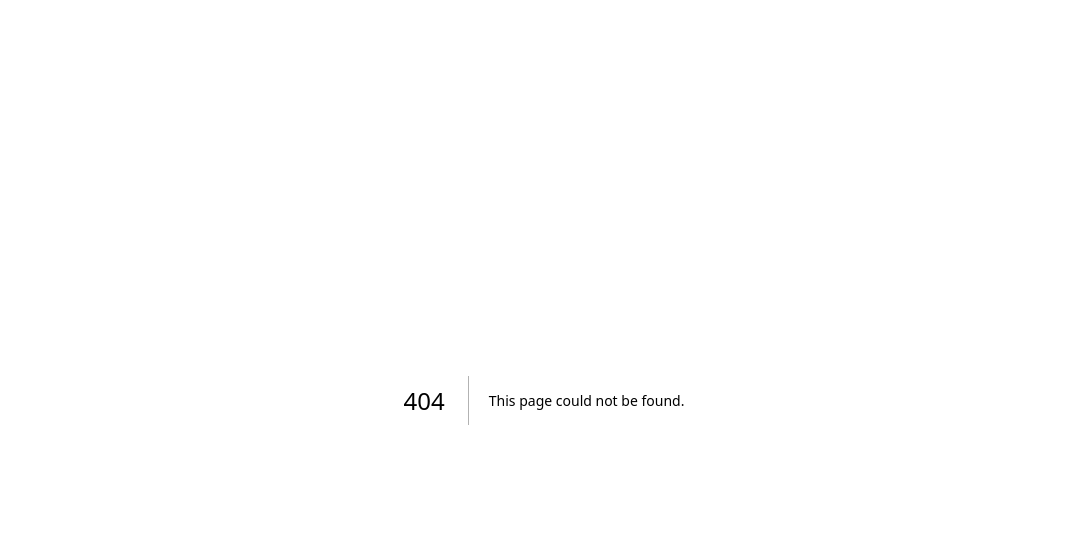
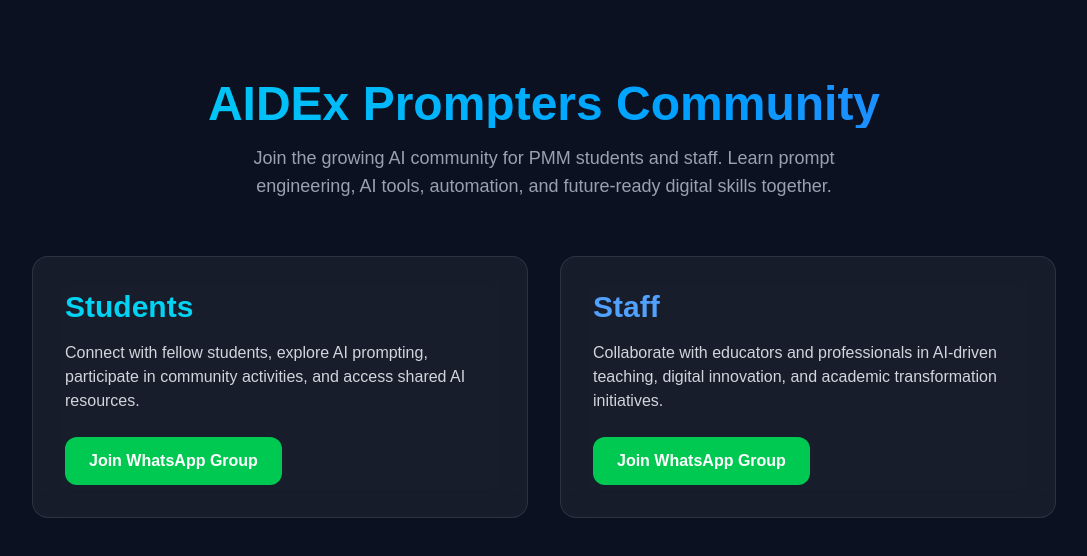
Before and after one commit to azizinoran/aidex, a Next.js app: page /aidex-prompters-community in a window 1280 px wide. Before the commit this address had no page. Shown: the top 556 px of the page, without its empty margins (96-1183 px from the left). Built offline with nearby package versions, Linux system fonts and the light colour scheme.

Commit message:
Update navbar

```diff
--- /dev/null
+++ b/app/aidex-prompters-community/page.tsx
@@ -0,0 +1,72 @@
+export default function AIDExPromptersCommunityPage() {
+  return (
+    <div className="min-h-screen bg-[#0B1120] text-white px-6 py-20">
+
+      <div className="max-w-5xl mx-auto">
+
+        {/* TITLE */}
+        <div className="text-center mb-14">
+          <h1 className="text-5xl font-bold mb-4 bg-gradient-to-r from-cyan-400 to-blue-500 bg-clip-text text-transparent">
+            AIDEx Prompters Community
+          </h1>
+
+          <p className="text-gray-400 text-lg max-w-2xl mx-auto">
+            Join the growing AI community for PMM students and staff.
+            Learn prompt engineering, AI tools, automation, and future-ready digital skills together.
+          </p>
+        </div>
+
+        {/* CARDS */}
+        <div className="grid md:grid-cols-2 gap-8">
+
+          {/* STUDENT */}
+          <div className="bg-white/5 border border-white/10 rounded-2xl p-8 backdrop-blur-lg hover:border-cyan-400 transition">
+
+            <h2 className="text-3xl font-bold mb-4 text-cyan-400">
+              Students
+            </h2>
+
+            <p className="text-gray-300 mb-6">
+              Connect with fellow students, explore AI prompting,
+              participate in community activities, and access shared AI resources.
+            </p>
+
+            <a
+              href="https://chat.whatsapp.com/"
+              target="_blank"
+              className="inline-block bg-green-500 hover:bg-green-600 px-6 py-3 rounded-xl font-semibold transition"
+            >
+              Join WhatsApp Group
+            </a>
+
+          </div>
+
+          {/* STAFF */}
+          <div className="bg-white/5 border border-white/10 rounded-2xl p-8 backdrop-blur-lg hover:border-blue-400 transition">
+
+            <h2 className="text-3xl font-bold mb-4 text-blue-400">
+              Staff
+            </h2>
+
+            <p className="text-gray-300 mb-6">
+              Collaborate with educators and professionals in AI-driven teaching,
+              digital innovation, and academic transformation initiatives.
+            </p>
+
+            <a
+              href="https://chat.whatsapp.com/"
+              target="_blank"
+              className="inline-block bg-green-500 hover:bg-green-600 px-6 py-3 rounded-xl font-semibold transition"
+            >
+              Join WhatsApp Group
+            </a>
+
+          </div>
+
+        </div>
+
+      </div>
+
+    </div>
+  );
+}
--- a/app/components/Navbar.tsx
+++ b/app/components/Navbar.tsx
@@ -96,6 +96,12 @@
                     <li className="px-4 py-2 text-black hover:bg-gray-100 hover:text-cyan-500 transition cursor-pointer">
                       Our Facilities
                     </li>
+
+                    <Link href="/aidex-prompters-community">
+                    <li className="px-4 py-2 hover:bg-gray-100 hover:text-cyan-500 cursor-pointer">
+                     AIDEx Prompters Community
+                    </li>
+                    </Link>
 
                     <li className="px-4 py-2 text-black hover:bg-gray-100 hover:text-cyan-500 transition cursor-pointer">
                       AIDEx Prompters Community
```
